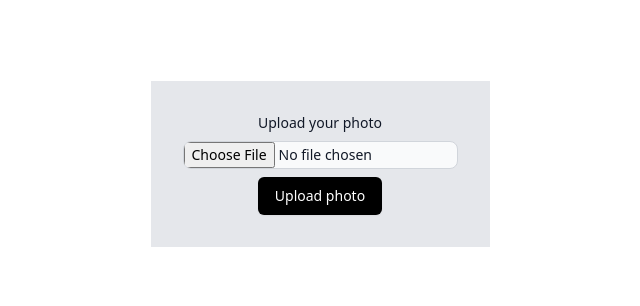
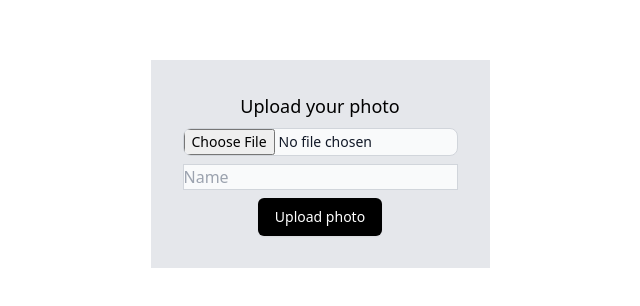
Before and after one commit to zorgonide/reply-xchange, a React (Create React App) app: page / in a window 1280 px wide. Shown: the part 236-542 px from the top of the page, without its empty margins (320-960 px from the left). Built offline with nearby package versions, Linux system fonts and the light colour scheme.

Commit message:
Refactor file upload form and add name field

```diff
--- a/src/Components/FileUploadCard/FileUploadCard.jsx
+++ b/src/Components/FileUploadCard/FileUploadCard.jsx
@@ -1,53 +1,35 @@
 import React, { useState } from 'react';
-// const DirectBinary = require('@adobe/aem-upload');
 function FileUploadCard() {
     const [selectedFile, setSelectedFile] = useState(null);
-    // const targetUrl = 'http://localhost:4502/content/dam/target';
-    // const uploadFiles = [
-    //     {
-    //         fileName: 'test', // name of the file as it will appear in AEM
-    //         fileSize: 1024, // total size, in bytes, of the file
-    //         filePath: URL.createObjectURL(selectedFile), // Full path to the local file
-    //     },
-    // ];
-
+    const [name, setName] = useState('');
     const handleFileChange = (event) => {
         setSelectedFile(event.target.files[0]);
     };
 
     const handleSubmit = (event) => {
-        // event.preventDefault();
-        // const upload = new DirectBinary.DirectBinaryUpload();
-        // const options = new DirectBinary.DirectBinaryUploadOptions().withUrl(targetUrl).withUploadFiles(uploadFiles);
-        // upload
-        //     .uploadFiles(options)
-        //     .then((result) => {
-        //         console.log(result);
-        //         // "result" contains various information about the upload process, including
-        //         // performance metrics and errors that may have occurred for individual files
-        //         // at this point, assuming no errors, there will be two new assets in AEM:
-        //         //  http://localhost:4502/content/dam/target/file1.jpg
-        //         //  http://localhost:4502/content/dam/target/file2.jpg
-        //     })
-        //     .catch((err) => {
-        //         console.error(err);
-        //         // the Promise will reject if something causes the upload process to fail at
-        //         // a high level. Note that individual file failures will NOT trigger this
-        //         // "err" will be an instance of UploadError. See "Error Handling"
-        //         // for more information
-        //     });
-        // // Perform the upload to the server or Firebase Storage
-        // // using the selectedFile
+        event.preventDefault();
+        if (!selectedFile || !name) {
+            return alert('Please fill required fields');
+        }
     };
     return (
         <div className='container mx-auto p-4'>
             <form onSubmit={handleSubmit} className='flex flex-col items-center'>
-                <label className='block mb-2 text-sm font-medium text-gray-900 dark:text-gray-300'>Upload your photo</label>
+                <label className='block mb-2 text-lg font-large'>Upload your photo</label>
                 <input
                     className='block w-full text-sm text-gray-900 bg-gray-50 rounded-lg border border-gray-300 cursor-pointer dark:text-gray-400 focus:outline-none dark:bg-gray-700 dark:border-gray-600 dark:placeholder-gray-400'
                     id='file_input'
                     type='file'
                     onChange={handleFileChange}
+                />
+                <label htmlFor='name' className='block mt-2 text-sm font-medium text-gray-900 dark:text-gray-300'></label>
+                <input
+                    type='text'
+                    id='name'
+                    name='name'
+                    placeholder='Name'
+                    className='block w-full text-md  bg-gray-50 border border-gray-300  focus:outline-none '
+                    onChange={(e) => setName(e.target.value)}
                 />
                 <button
                     type='submit'
@@ -60,12 +42,11 @@ function FileUploadCard() {
                 <div className='mt-4'>
                     <p>Filename: {selectedFile.name}</p>
                     <p>File type: {selectedFile.type}</p>
-                    <p>Size: {selectedFile.size} bytes</p>
+                    <p>Size: {(selectedFile.size / 1024 / 1024).toFixed(2)} mb</p>
                     <img src={URL.createObjectURL(selectedFile)} alt='Preview' className='rounded-lg mt-2' style={{ maxWidth: '300px' }} />
                 </div>
             )}
         </div>
     );
 }
-
 export default FileUploadCard;
```
